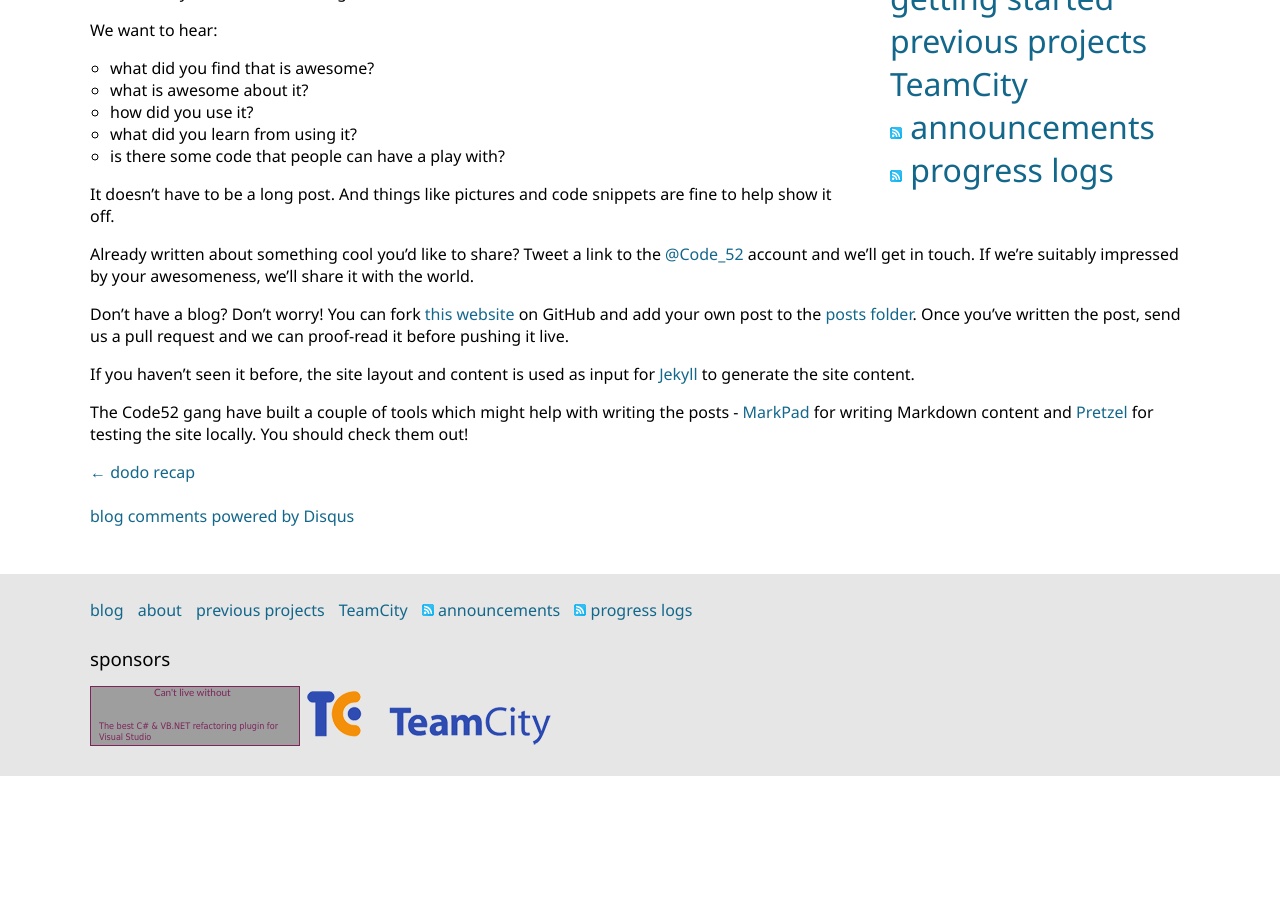
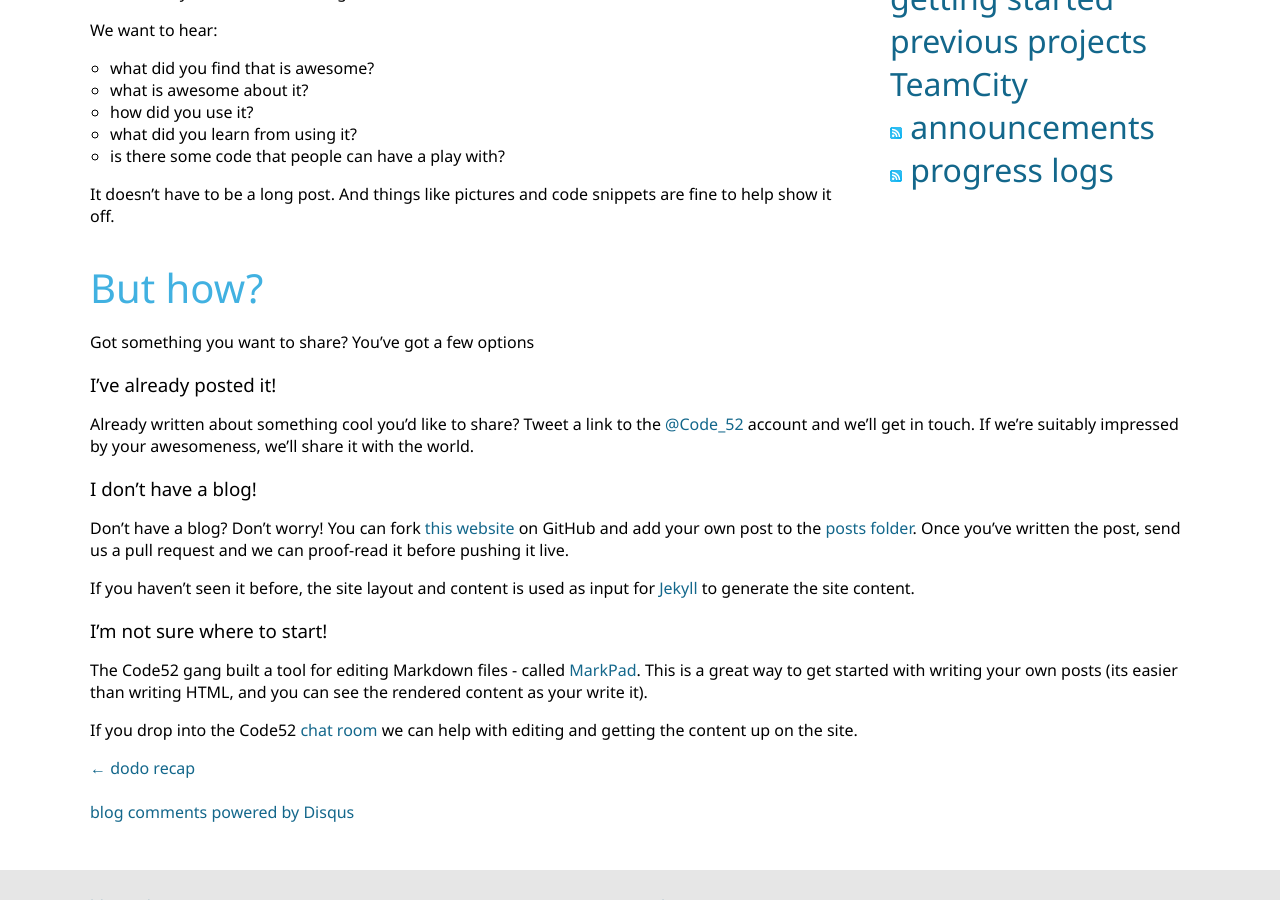
Before and after one commit to Code52/code52.github.com, a Jekyll site: the page built from _posts/2012-04-17-learning-week.md, in a window 1280 px wide and 900 px high, scrolled down 712 px. Built offline with Jekyll 4.4.1, drawn with Linux system fonts in a browser that asks for light colours; Markdown is read by kramdown in place of the engine named in the settings; comment, search, counter and statistics services are not loaded; before the commit the page ends 1488 px from its top, so only the background shows below that; grey boxes are pictures that could not be loaded.

Commit message:
edited post to clarify options

```diff
--- a/_posts/2012-04-17-learning-week.md
+++ b/_posts/2012-04-17-learning-week.md
@@ -33,10 +33,22 @@
 
 It doesn't have to be a long post. And things like pictures and code snippets are fine to help show it off.
 
+## But how?
+
+Got something you want to share? You've got a few options
+
+### I've already posted it!
+
 Already written about something cool you'd like to share? Tweet a link to the [@Code_52](http://twitter.com/Code_52) account and we'll get in touch. If we're suitably impressed by your awesomeness, we'll share it with the world.
+
+### I don't have a blog!
 
 Don't have a blog? Don't worry! You can fork [this website](http://github.com/Code52/code52.github.com) on GitHub and add your own post to the [posts folder](http://github.com/Code52/code52.github.com/tree/master/_posts). Once you've written the post, send us a pull request and we can proof-read it before pushing it live.
 
 If you haven't seen it before, the site layout and content is used as input for [Jekyll](http://github.com/mojombo/jekyll/wiki) to generate the site content.
 
-The Code52 gang have built a couple of tools which might help with writing the posts - [MarkPad](http://code52.org/DownmarkerWPF) for writing Markdown content and [Pretzel](http://code52.org/pretzel) for testing the site locally. You should check them out!
+### I'm not sure where to start!
+
+The Code52 gang built a tool for editing Markdown files - called [MarkPad](http://code52.org/DownmarkerWPF). This is a great way to get started with writing your own posts (its easier than writing HTML, and you can see the rendered content as your write it).
+
+If you drop into the Code52 [chat room](http://jabbr.net/#/rooms/Code52) we can help with editing and getting the content up on the site.
```
